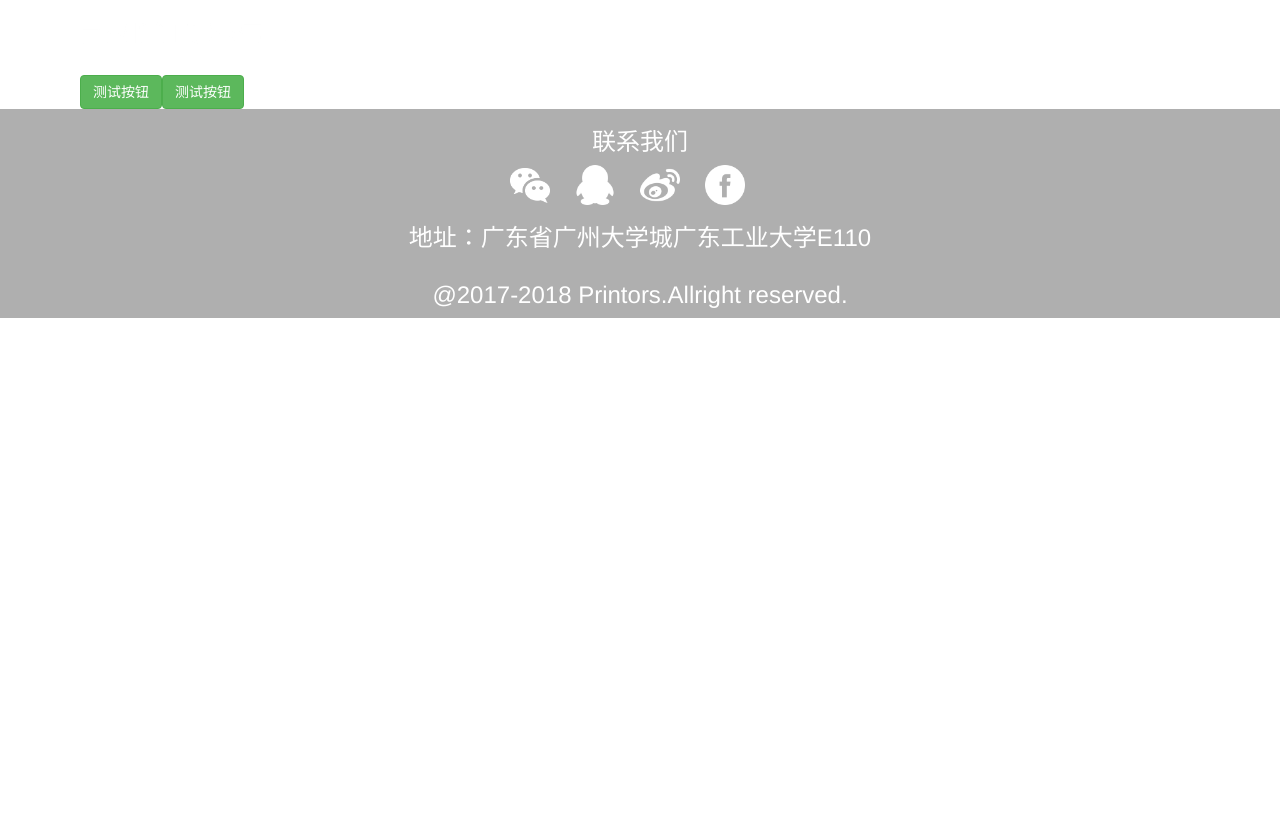
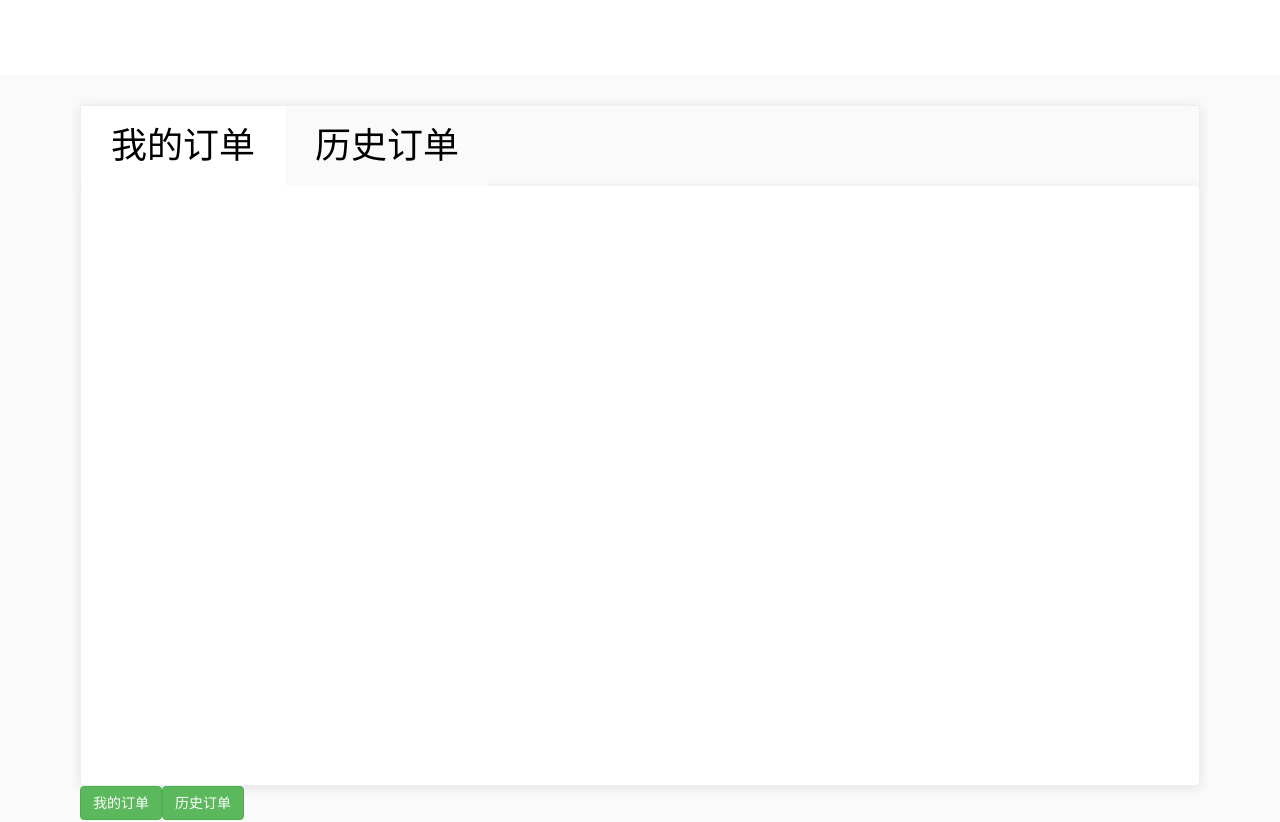
Before and after one commit to bighuskie/3DPrinter, a Vue app: page /#/userMsg in a window 1280 px wide. Shown: the top 822 px of the page. Before the commit the page ends 800 px from the top, so only its background shows below. Built offline with nearby package versions, Linux system fonts and the light colour scheme; what vue-cookies would draw is missing.

Commit message:
预览页面框架，准备交接

```diff
--- /dev/null
+++ b/src/components/userMsg/historyPreview.vue
@@ -0,0 +1,27 @@
+<template>
+    <div class="historyPreview">
+
+    </div>
+
+</template>
+<script>
+export default {
+    data(){
+        return {
+            displayInfo:[]
+        }
+    },
+   created() {
+    //获取打印机数据
+    this.axios.get("data/order.json").then(res => {
+        this.displayInfo = res.data;
+      });
+  },
+  methods:{
+
+  }
+}
+</script>
+<style lang="less" scoped>
+
+</style>
--- /dev/null
+++ b/src/components/userMsg/orderPreview.vue
@@ -0,0 +1,27 @@
+<template>
+    <div class="orderPreview">
+
+    </div>
+
+</template>
+<script>
+export default {
+    data(){
+        return {
+            displayInfo:[]
+        }
+    },
+   created() {
+    //获取打印机数据
+    this.axios.get("data/order.json").then(res => {
+        this.displayInfo = res.data;
+      });
+  },
+  methods:{
+
+  }
+}
+</script>
+<style lang="less" scoped>
+
+</style>
--- a/src/router.js
+++ b/src/router.js
@@ -79,7 +79,17 @@ export default new Router({
     {
       path: '/userMsg',
       name: 'userMsg',
-      component:userMsg
+      component:userMsg,
+      children: [{
+        path: "historyPreview",
+        name: "historyPreview",
+        component: () => import('./components/userMsg/historyPreview.vue')
+      },{
+        path: "orderPreview",
+        name: "orderPreview",
+        component: () => import('./components/userMsg/orderPreview.vue')
+      }
+    ]
     },
     {
       path: "/userOrderShow",
--- a/src/views/userMsg.vue
+++ b/src/views/userMsg.vue
@@ -1,10 +1,25 @@
 <template>
     <div class="userMsg">
-        <button class="btn btn-success op_btn op_btn3 " @click="goOrder">测试按钮</button>
-         <button class="btn btn-success op_btn op_btn3 " @click="goHistrory">测试按钮</button>
-    </div>
+        <div class="main">
+                <ul id="title" >
+
+                    <router-link to="/userMsg/orderPreview">
+                    <li class="active" @click="select(0)"><h1>我的订单</h1></li>
+                    </router-link>
 
 
+                    <router-link to="/userMsg/historyPreview">
+                    <li class="secondLi" @click="select(1)"><h1>历史订单</h1></li>
+                    </router-link>
+                </ul>
+                <div class="showbox">
+                    <router-view></router-view>
+                </div>
+            <button class="btn btn-success op_btn op_btn3 " @click="goOrder">我的订单</button>
+            <button class="btn btn-success op_btn op_btn3 " @click="goHistrory">历史订单</button>
+        </div>
+
+    </div>
 </template>
 <script>
 export default {
@@ -14,14 +29,34 @@ export default {
         },
         goHistrory() {
         this.$router.push('/userHistoryShow');
+        },
+        select(num){
+        var dv=document.getElementById("title");
+        // var ularr=dv.getElementsByTagName("ul");
+        var liarr=dv.getElementsByTagName("li");
+           if(num==0){
+               liarr[0].classList.add("active");
+               liarr[1].classList.remove("active");
+           }
+           else{
+               liarr[1].classList.add("active");
+               liarr[0].classList.remove("active");
+           }
         }
     }
 }
 </script>
 <style lang="less" scoped>
-    .userMsg {
+    .userMsg{
+        width: 100%;
+        height: auto;
+        background-color: #fafafa;
+        overflow: hidden;
+    }
+    .main {
         width: 1120px;
-        margin: 0 auto;
+        margin: 30px auto;
+
         h1 {
             display: inline-block;
         }
@@ -31,10 +66,44 @@ export default {
             font-size: 16px;
         }
     }
+    #title{
+        border: 1px solid #ebeef5;
+        border-bottom: 0;
+        box-shadow: 0 2px 12px 0 rgba(0, 0, 0, 0.1);
+        margin: 0;
+        padding: 0;
+        text-decoration: none;
+        background-color: #fafafa;
+        li {
+            display: inline-block;
+            height: 80px;
+            line-height: 80px;
+            padding:0 30px;
+            width: auto;
+            color: #000;
+            background-color: #fafafa;
+        }
+
+        // li[class=secondLi] {
+        //     margin-left:40px;
+        // }
+    }
+    .active {
+        background-color: #fff !important;
+    }
     #test1 {
         float: right;
     }
     hr {
         background-color: rgb(211, 212, 211);
     }
+    .showbox{
+        width: 1120px;
+        height: 600px;
+        border-radius: 4px;
+        border: 1px solid #ebeef5;
+        border-top: 0;
+        background-color: #fff;
+        box-shadow: 0 2px 12px 0 rgba(0, 0, 0, 0.1);
+    }
 </style>
```
